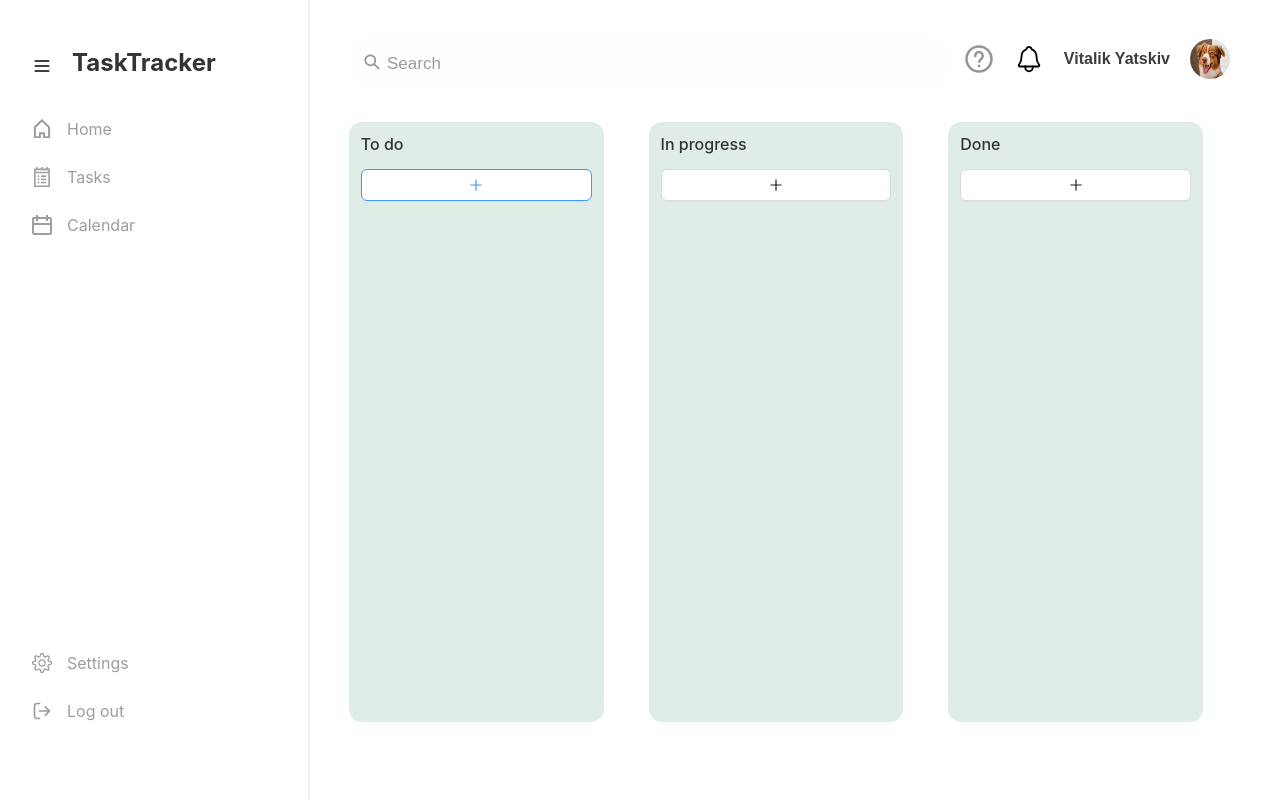
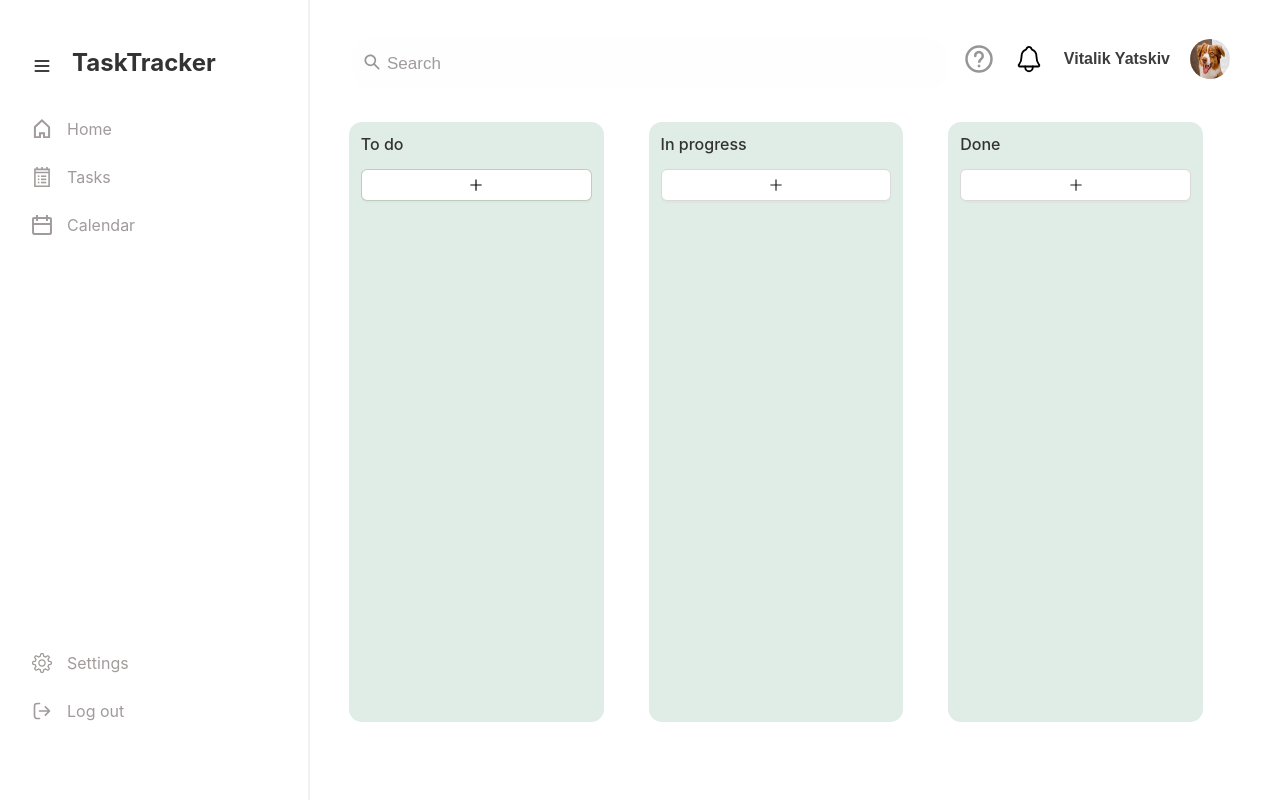
Before and after one commit to NadiiaNanivska/tasktracker-ui, a React (Create React App) app: page / in a window 1280 px wide. In both pictures the pointer is over the button 476 px from the left and 185 px from the top of the page. Built offline with nearby package versions, Linux system fonts and the light colour scheme.

Commit message:
Added important

```diff
--- a/src/styles/TasksList.css
+++ b/src/styles/TasksList.css
@@ -20,6 +20,6 @@
 }
 
 .ant-btn.ant-btn-default:hover {
-    border-color: #00410042;
-    color: initial;
+    border-color: #00410042!important;
+    color: initial!important;
 }
```
